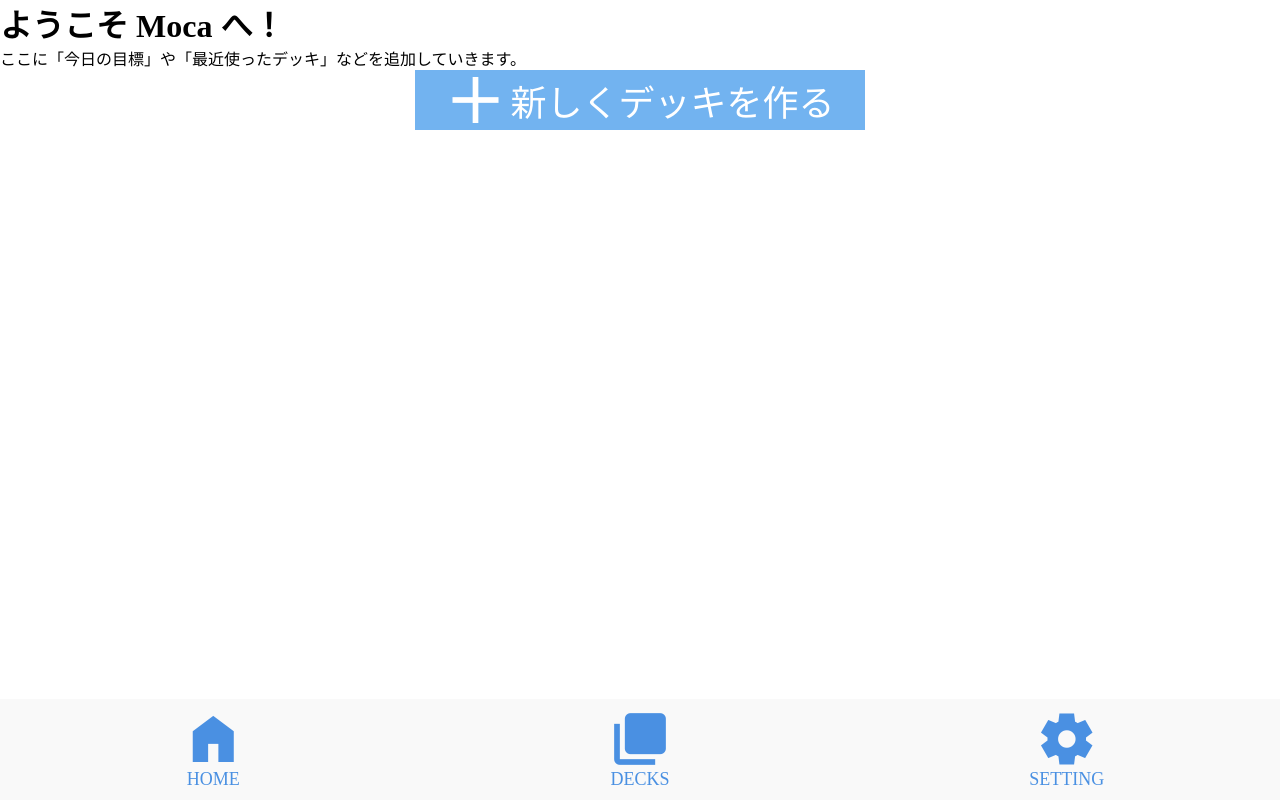
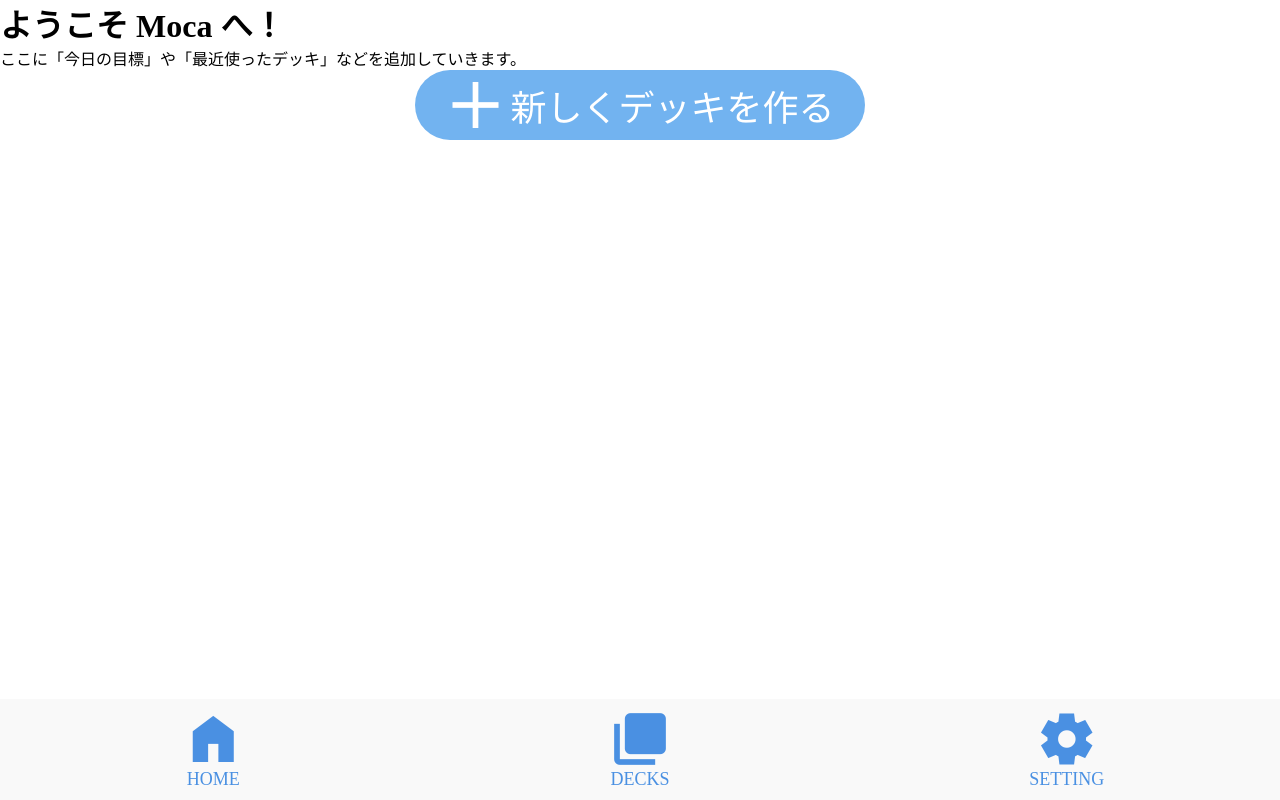
Before and after one commit to 1f10230039/moca_1, a React (Vite) app: page / in a window 1280 px wide. Built offline with nearby package versions, Linux system fonts and the light colour scheme.

Commit message:
新しくデッキを作るボタンの修正とページへ追加

```diff
--- a/src/components/new-deck-btn/new-deck-btn.css
+++ b/src/components/new-deck-btn/new-deck-btn.css
@@ -12,6 +12,7 @@
     width: 300px;
     margin: 0 auto;
     gap: 5px;
+    border-radius: 36px;
 }
 .material-symbols-outlined {
     font-size: 28px;
--- a/src/features/decks/Decks.jsx
+++ b/src/features/decks/Decks.jsx
@@ -1,9 +1,12 @@
+import "./decks.css"
+import NewDeckBtn from "../../components/new-deck-btn/NewDeckBtn";
+
 export default function Decks  ()  {
   return (
     <>
       <h1>ようこそ Moca へ！</h1>
-      <p>ここにデッキ一覧を追加していきます。
-      </p>
+      <p>ここにデッキ一覧を追加していきます。</p>
+      <NewDeckBtn />
     </>
   );
 }
--- /dev/null
+++ b/src/features/decks/decks.css
@@ -0,0 +1,7 @@
+.new-deck-btn__item {
+    padding: 5px;
+}
+
+@media (min-width: 920px) {
+
+}
--- a/src/features/home/Home.jsx
+++ b/src/features/home/Home.jsx
@@ -1,4 +1,5 @@
 import NewDeckBtn from "../../components/new-deck-btn/NewDeckBtn";
+import "./home.css"
 
 export default function Home  ()  {
   return (
--- /dev/null
+++ b/src/features/home/home.css
@@ -0,0 +1,9 @@
+.new-deck-btn__item {
+    padding: 15px 10px;
+}
+
+@media (min-width: 920px) {
+    .new-deck-btn__item {
+        padding: 20px 10px;
+    }
+}
--- a/src/features/new-deck/NewDeck.jsx
+++ b/src/features/new-deck/NewDeck.jsx
@@ -1,3 +1,6 @@
+import "./new-deck.css"
+import { Link } from "react-router-dom";
+
 export default function NewDeck () {
     return (
         <>
```
Also changed, not shown: src/features/new-deck/new-deck.css (added).
